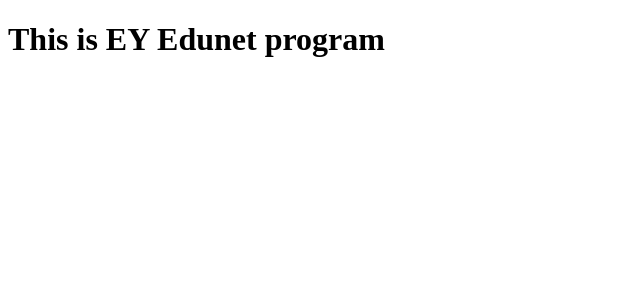
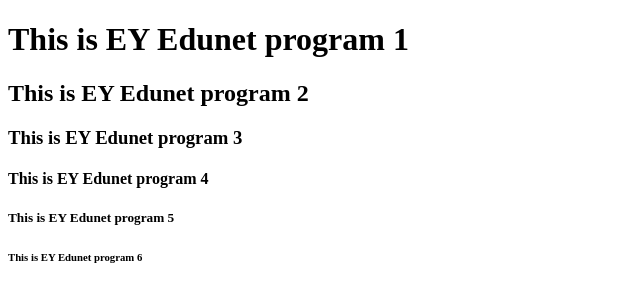
Before and after one commit to rasool107/html, a plain HTML site: page index.html in a window 1280 px wide. Shown: the whole page, without its empty margins (0-640 px from the left). Drawn offline with Linux system fonts and the light colour scheme.

Commit message:
header tag demo

```diff
--- a/index.html
+++ b/index.html
@@ -6,6 +6,11 @@
     <title>HTML UNIT2</title>
 </head>
 <body>
- <h1>This is EY Edunet program</h1>
+ <h1>This is EY Edunet program 1</h1>
+ <h2>This is EY Edunet program 2</h2>
+ <h3>This is EY Edunet program 3</h3>
+ <h4>This is EY Edunet program 4</h4>
+ <h5>This is EY Edunet program 5</h5>
+ <h6>This is EY Edunet program 6</h6>
 </body>
 </html>
```
